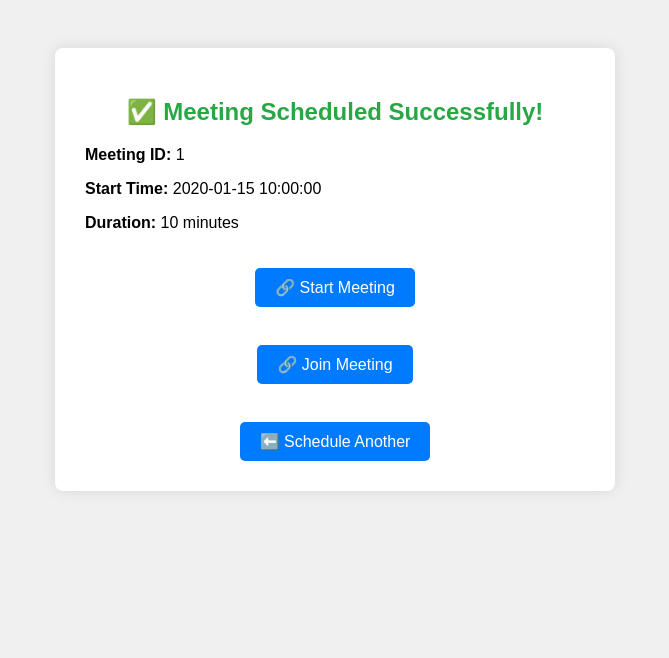
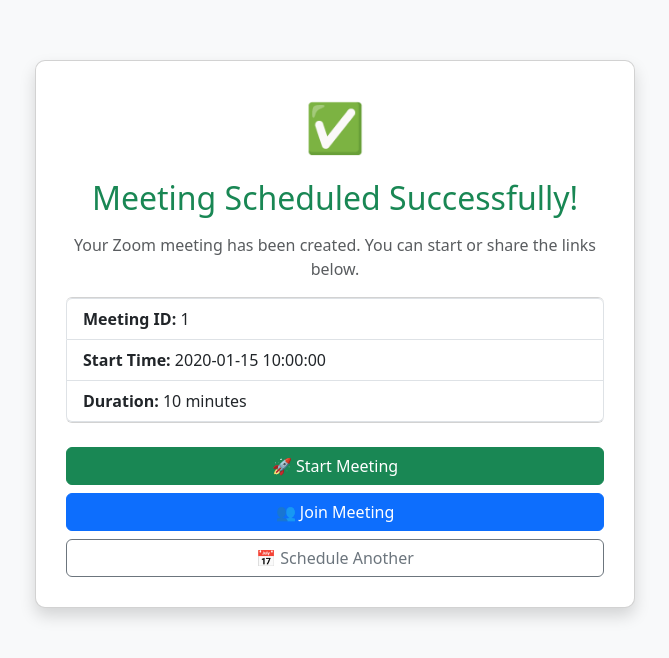
Before and after one commit to aiengrshafiq/meeting-tool, a Flask app: template frontend/templates/success.html in a window 1280 px wide. Shown: the top 658 px of the page, without its empty margins (305-974 px from the left). Run offline with Flask 3, Linux system fonts and the light colour scheme; the template is opened without the code that fills it: most values are stand-ins (such as "Sample title", 1, 10 or a date in 2020).

Commit message:
new code

```diff
--- a/common/emailer.py
+++ b/common/emailer.py
@@ -2,20 +2,73 @@ import os
 import json
 import requests
 from dotenv import load_dotenv
+
 load_dotenv()
 BREVO_API_KEY = os.getenv("BREVO_API_KEY")
 FROM_NAME = os.getenv("FROM_NAME", "Universal Meeting Assistant")
 FROM_EMAIL = os.getenv("FROM_EMAIL", "no-reply@yourdomain.com")
 
+EMAIL_STYLE = """
+<style>
+  body {{
+    font-family: Arial, sans-serif;
+    background-color: #f9f9f9;
+    color: #333;
+  }}
+  .container {{
+    max-width: 600px;
+    margin: auto;
+    background: #ffffff;
+    padding: 20px;
+    border-radius: 8px;
+    box-shadow: 0 0 10px rgba(0,0,0,0.05);
+  }}
+  .info-block {{
+    background:#f0f0f0;
+    padding:10px 15px;
+    border-left:4px solid #007bff;
+    margin-bottom:20px;
+  }}
+  a.button {{
+    display: inline-block;
+    padding: 10px 20px;
+    background-color: #007bff;
+    color: #fff !important;
+    border-radius: 5px;
+    text-decoration: none;
+    margin-top: 10px;
+  }}
+</style>
+"""
 
 def send_meeting_invite(to_email, to_name, meeting):
+    subject = f"📅 Zoom Meeting Scheduled: {meeting['meeting_id']} on {meeting['start_time_gst']}"
+
     html_content = f"""
-    <h3>✅ Zoom Meeting Scheduled</h3>
-    <p><strong>Meeting ID:</strong> {meeting['meeting_id']}</p>
-    <p><strong>Start Time:</strong> {meeting['start_time_gst']}</p>
-    <p><strong>Duration:</strong> {meeting['duration']} minutes</p>
-    <p><a href="{meeting['join_url']}">🔗 Join Meeting</a></p>
-    <p><a href="{meeting['start_url']}">🔗 Start Meeting</a></p>
+    <html>
+      <head>{EMAIL_STYLE}</head>
+      <body>
+        <div class="container">
+          <p>Hello {to_name},</p>
+          <h3>✅ Zoom Meeting Scheduled</h3>
+
+          <div class="info-block">
+            <p><strong>Meeting ID:</strong> {meeting['meeting_id']}</p>
+            <p><strong>Start Time:</strong> {meeting['start_time_gst']}</p>
+            <p><strong>Duration:</strong> {meeting['duration']} minutes</p>
+          </div>
+
+          <a href="{meeting['start_url']}" class="button">🚀 Start Meeting</a><br>
+          <a href="{meeting['join_url']}" class="button">👥 Join Meeting</a>
+
+          <p>If the buttons above don’t work, you can use these links:</p>
+          <p><strong>Start:</strong> <a href="{meeting['start_url']}">{meeting['start_url']}</a></p>
+          <p><strong>Join:</strong> <a href="{meeting['join_url']}">{meeting['join_url']}</a></p>
+
+          <p>Thanks,<br>The Universal Meeting Assistant Team</p>
+        </div>
+      </body>
+    </html>
     """
 
     data = {
@@ -24,7 +77,7 @@ def send_meeting_invite(to_email, to_name, meeting):
             "email": FROM_EMAIL
         },
         "to": [{"email": to_email, "name": to_name or "Participant"}],
-        "subject": "📅 Zoom Meeting Scheduled - 6T3Media.com",
+        "subject": subject,
         "htmlContent": html_content
     }
 
@@ -48,19 +101,36 @@ def send_meeting_invite(to_email, to_name, meeting):
 
 def send_summary_email(to_email, to_name, subject, summary_text, transcript_text=None, join_url=None):
     html_content = f"""
-    <h2>Meeting Summary</h2>
-    <p><strong>Summary:</strong></p>
-    <pre style="background:#f5f5f5;padding:10px;">{summary_text}</pre>
+    <html>
+      <head>{EMAIL_STYLE}</head>
+      <body>
+        <div class="container">
+          <p>Hello {to_name},</p>
+          <h3>📝 Meeting Summary</h3>
+
+          <p><strong>Summary:</strong></p>
+          <pre style="background:#f5f5f5;padding:10px;">{summary_text}</pre>
     """
 
     if transcript_text:
         html_content += f"""
-        <p><strong>Transcript:</strong></p>
-        <pre style="background:#f5f5f5;padding:10px;white-space:pre-wrap;">{transcript_text}</pre>
+          <p><strong>Transcript:</strong></p>
+          <pre style="background:#f5f5f5;padding:10px;white-space:pre-wrap;">{transcript_text}</pre>
         """
 
     if join_url:
-        html_content += f'<p><a href="{join_url}">🔗 Join Meeting</a></p>'
+        html_content += f"""
+          <a href="{join_url}" class="button">👥 Join Meeting</a>
+          <p>If the button above doesn’t work, use this link:</p>
+          <p><a href="{join_url}">{join_url}</a></p>
+        """
+
+    html_content += """
+          <p>Thanks,<br>The Universal Meeting Assistant Team</p>
+        </div>
+      </body>
+    </html>
+    """
 
     data = {
         "sender": {
--- a/frontend/templates/success.html
+++ b/frontend/templates/success.html
@@ -2,53 +2,43 @@
 <html>
 <head>
   <title>Meeting Scheduled</title>
+  <link href="https://cdn.jsdelivr.net/npm/bootstrap@5.3.2/dist/css/bootstrap.min.css" rel="stylesheet">
   <style>
     body {
-      font-family: Arial, sans-serif;
-      background: #f0f0f0;
-      padding: 40px;
+      background-color: #f8f9fa;
+      padding-top: 60px;
     }
     .card {
-      background: #ffffff;
+      max-width: 600px;
+      margin: auto;
       padding: 30px;
-      max-width: 500px;
-      margin: auto;
-      border-radius: 8px;
-      box-shadow: 0 0 15px rgba(0,0,0,0.1);
-      text-align: center;
+      border-radius: 10px;
     }
-    h2 {
+    .icon-check {
+      font-size: 48px;
       color: #28a745;
-    }
-    .btn {
-      display: inline-block;
-      margin-top: 20px;
-      padding: 10px 20px;
-      background: #007bff;
-      color: white;
-      border-radius: 5px;
-      text-decoration: none;
-    }
-    .btn:hover {
-      background: #0056b3;
-    }
-    .info {
-      text-align: left;
-      margin-top: 20px;
     }
   </style>
 </head>
 <body>
-  <div class="card">
-    <h2>✅ Meeting Scheduled Successfully!</h2>
-    <div class="info">
-      <p><strong>Meeting ID:</strong> {{ meeting.meeting_id }}</p>
-      <p><strong>Start Time:</strong> {{ meeting.start_time_gst }}</p>
-      <p><strong>Duration:</strong> {{ meeting.duration }} minutes</p>
+
+  <div class="card shadow text-center">
+    <div class="icon-check mb-3">✅</div>
+    <h2 class="text-success mb-3">Meeting Scheduled Successfully!</h2>
+    <p class="text-muted">Your Zoom meeting has been created. You can start or share the links below.</p>
+
+    <ul class="list-group text-start mb-4">
+      <li class="list-group-item"><strong>Meeting ID:</strong> {{ meeting.meeting_id }}</li>
+      <li class="list-group-item"><strong>Start Time:</strong> {{ meeting.start_time_gst }}</li>
+      <li class="list-group-item"><strong>Duration:</strong> {{ meeting.duration }} minutes</li>
+    </ul>
+
+    <div class="d-grid gap-2">
+      <a href="{{ meeting.start_url }}" class="btn btn-success" target="_blank">🚀 Start Meeting</a>
+      <a href="{{ meeting.join_url }}" class="btn btn-primary" target="_blank">👥 Join Meeting</a>
+      <a href="/" class="btn btn-outline-secondary">📅 Schedule Another</a>
     </div>
-    <a class="btn" href="{{ meeting.start_url }}" target="_blank">🔗 Start Meeting</a><br><br>
-    <a class="btn" href="{{ meeting.join_url }}" target="_blank">🔗 Join Meeting</a><br><br>
-    <a href="/" class="btn">⬅️ Schedule Another</a>
   </div>
+
 </body>
 </html>
```
Also changed, not shown: frontend/templates/form.html (+40 -24 lines).
